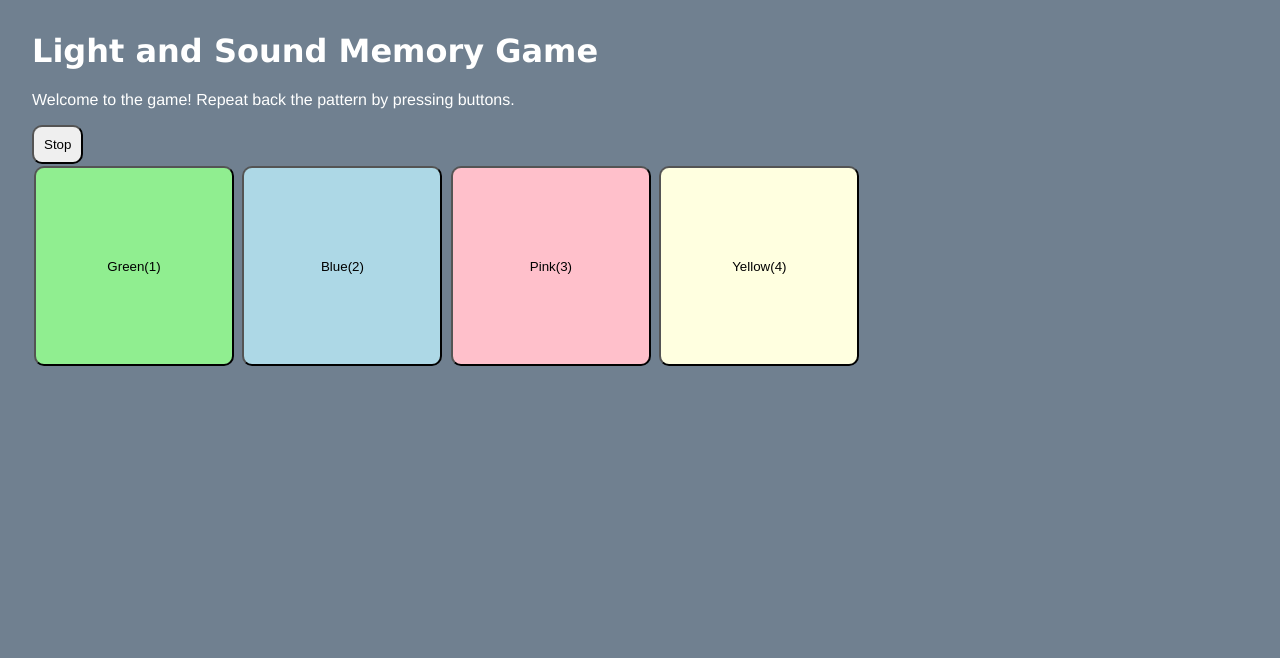
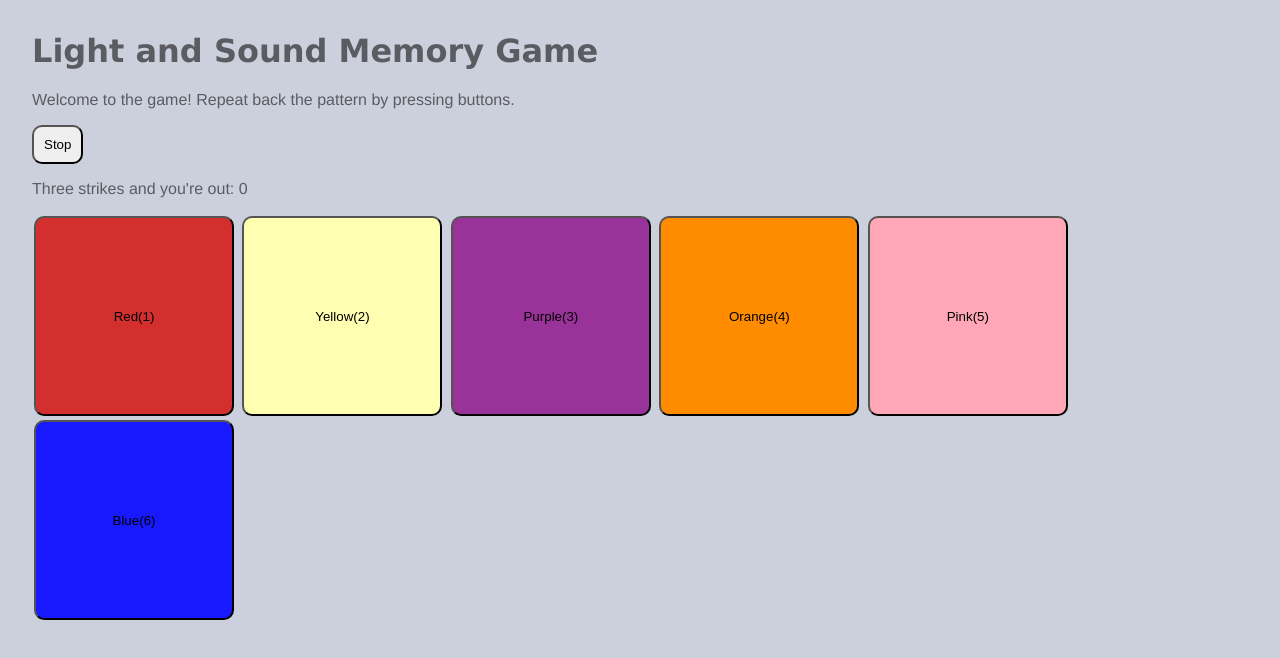
Before and after one commit to pablopena1223/LightAndSoundGame, a plain HTML site: page index.html in a window 1280 px wide. Both pictures are taken after a click on the button "Start". Drawn offline with Linux system fonts and the light colour scheme.

Commit message:
Optional features implemented. Images, colors, additional buttons, random pattern

```diff
--- a/index.html
+++ b/index.html
@@ -22,11 +22,15 @@
 
     <button id="stopBtn" class="hidden" onclick="stopGame()"> Stop </button>
 
+    <p id="mistakes"></p>
+
     <div id="gameButtonArea">
-      <button id="button1" onclick="guess(1)" onmousedown="startTone(1)" onmouseup="stopTone()">Green(1)</button>
-      <button id="button2" onclick="guess(2)" onmousedown="startTone(2)" onmouseup="stopTone()">Blue(2)</button>
-      <button id="button3" onclick="guess(3)" onmousedown="startTone(3)" onmouseup="stopTone()">Pink(3)</button>
-      <button id="button4" onclick="guess(4)" onmousedown="startTone(4)" onmouseup="stopTone()">Yellow(4)</button>
+      <button id="button1" onclick="guess(1)" onmousedown="startTone(1)" onmouseup="stopTone()">Red(1)</button>
+      <button id="button2" onclick="guess(2)" onmousedown="startTone(2)" onmouseup="stopTone()">Yellow(2)</button>
+      <button id="button3" onclick="guess(3)" onmousedown="startTone(3)" onmouseup="stopTone()">Purple(3)</button>
+      <button id="button4" onclick="guess(4)" onmousedown="startTone(4)" onmouseup="stopTone()">Orange(4)</button>
+      <button id="button5" onclick="guess(5)" onmousedown="startTone(5)" onmouseup="stopTone()">Pink(5)</button>
+      <button id="button6" onclick="guess(6)" onmousedown="startTone(6)" onmouseup="stopTone()">Blue(6)</button>
     </div>
 
 
--- a/script.js
+++ b/script.js
@@ -1,19 +1,27 @@
 // global constants
-const clueHoldTime = 1000//how long to hold each clue's light/sound (milliseconds)
 const cluePauseTime = 333; //how long to pause in between clues
 const nextClueWaitTime = 1000; //how long to wait before starting playback of the clue sequence
 
 //Global Variables
 //pattern the user is suppose to click the buttons in
-var pattern = [2, 2, 4, 3, 2, 1, 2, 4];
+var pattern = [1, 2, 3, 4, 5, 6, 6, 1, 4, 5];
 var progress = 0;
 var gamePlaying = false;
 var tonePlaying = false;
 var volume = 0.5;  //must be between 0.0 and 1.0
 var guessCounter = 0;
+var clueHoldTime = 1000//how long to hold each clue's light/sound (milliseconds). var bc we decrease time later on
+var mistakes; //allow user up to two mistakes
 
 //onclick, show stopBtn and hide startBtn
 function startGame() {
+  // reset the time when gameStarts. Otherwise it carries over
+  clueHoldTime = 1000
+  // randomize pattern
+  shuffle(pattern);
+  //initialization of mistakes and show on page
+  mistakes = 0;
+  document.getElementById("mistakes").innerHTML = "Three strikes and you're out: " + mistakes;
   //initialize game variables
   progress = 0;
   gamePlaying = true;
@@ -24,16 +32,18 @@ function startGame() {
 }
 //onclick, show startbtn and hide stopBtn
 function stopGame() {
+  mistakes = 0;
+  document.getElementById("mistakes").innerHTML = "Three strikes and you're out: " + mistakes;
   gamePlaying = false;
   document.getElementById("startBtn").classList.remove("hidden");
   document.getElementById("stopBtn").classList.add("hidden");
 }
 
 function lightButton(btn) {
-  document.getElementById("button"+btn).classList.add("lit")
+  document.getElementById("button"+btn).classList.add("lit");
 }
 function clearButton(btn){
-  document.getElementById("button"+btn).classList.remove("lit")
+  document.getElementById("button"+btn).classList.remove("lit");
 }
 
 function playSingleClue(btn) {
@@ -47,6 +57,7 @@ function playSingleClue(btn) {
 function playClueSequence() {
   guessCounter = 0;
   let delay = nextClueWaitTime; //set delay to initial wait time
+  clueHoldTime -= 80; // we decrease the clueHoldTime each time a turn is over so the next turn is faster
   for (let i = 0; i <= progress; i++) {
     //for each clue that is revealed so far
     console.log("play single clue: " + pattern[i] + " in " + delay + "ms");
@@ -85,43 +96,69 @@ function guess(btn){
       guessCounter++;
     }
   }else{
-    loseGame();
+    // increase mistakes and show on screen. If mistakes == 3 then you loseGame() is invoked
+    mistakes++;
+    document.getElementById("mistakes").innerHTML = "Three strikes and you're out: " + mistakes;
+    if(mistakes == 3){
+      loseGame();
+    }
   }
 }
 
+function shuffle(array) {
+  var currentIndex = array.length, temporaryValue, randomIndex;
+
+  // While there remain elements to shuffle...
+  while (0 !== currentIndex) {
+
+    // Pick a remaining element...
+    randomIndex = Math.floor(Math.random() * currentIndex);
+    currentIndex -= 1;
+
+    // And swap it with the current element.
+    temporaryValue = array[currentIndex];
+    array[currentIndex] = array[randomIndex];
+    array[randomIndex] = temporaryValue;
+  }
+
+  return array;
+}
+
+//Page Initialization
+// Init Sound Synthesizer
+var context = new AudioContext();
+var o = context.createOscillator();
+var g = context.createGain();
+g.connect(context.destination);
+g.gain.setValueAtTime(0,context.currentTime);
+o.connect(g);
+o.start(0);
+
 // Sound Synthesis Functions
 const freqMap = {
-  1: 261.6,
-  2: 329.6,
-  3: 392,
-  4: 466.2
-}
+  1: 250,
+  2: 350,
+  3: 450,
+  4: 300,
+  5: 400,
+  6: 500
+};
 function playTone(btn,len){
-  o.frequency.value = freqMap[btn]
-  g.gain.setTargetAtTime(volume,context.currentTime + 0.05,0.025)
-  tonePlaying = true
+  o.frequency.value = freqMap[btn];
+  g.gain.setTargetAtTime(volume,context.currentTime + 0.05,0.025);
+  tonePlaying = true;
   setTimeout(function(){
-    stopTone()
+    stopTone();
   },len)
 }
 function startTone(btn){
   if(!tonePlaying){
-    o.frequency.value = freqMap[btn]
-    g.gain.setTargetAtTime(volume,context.currentTime + 0.05,0.025)
-    tonePlaying = true
+    o.frequency.value = freqMap[btn];
+    g.gain.setTargetAtTime(volume,context.currentTime + 0.05,0.025);
+    tonePlaying = true;
   }
 }
 function stopTone(){
-    g.gain.setTargetAtTime(0,context.currentTime + 0.05,0.025)
-    tonePlaying = false
+    g.gain.setTargetAtTime(0,context.currentTime + 0.05,0.025);
+    tonePlaying = false;
 }
-
-//Page Initialization
-// Init Sound Synthesizer
-var context = new AudioContext()
-var o = context.createOscillator()
-var g = context.createGain()
-g.connect(context.destination)
-g.gain.setValueAtTime(0,context.currentTime)
-o.connect(g)
-o.start(0)
--- a/style.css
+++ b/style.css
@@ -2,8 +2,8 @@
 body {
   font-family: helvetica, arial, sans-serif;
   margin: 2em;
-  background-color: slategrey;
-  color: white;
+  background-color: #ccd0dc;
+  color: #5a5c62;
 }
 
 h1 {
@@ -21,6 +21,9 @@ button {
   width: 200px;
   height: 200px;
   margin: 2px;
+  background-repeat: no-repeat;
+  background-size: contain;
+  background-position: center;
 }
 
 /*hide the end button */
@@ -30,29 +33,43 @@ button {
 
 /*:active shows the color once button is clicked */
 #button1 {
-  background: lightgreen;
+  background-color: #d42f2f;
 }
 #button1:active, #button1.lit {
-  background: green;
+  background-image: url("https://cdn.glitch.com/dd9579bd-4f5a-4b8e-b37e-16a1e33f411f%2FJiraiya.png?v=1616726666177");
 }
 
 #button2 {
-  background: lightblue;
+  background: #ffffb2;
 }
 #button2:active, #button2.lit {
-  background: blue;
+  background-image: url("https://cdn.glitch.com/dd9579bd-4f5a-4b8e-b37e-16a1e33f411f%2FTsunade.png?v=1616727769551");
 }
 
 #button3 {
-  background: pink;
+  background: #993299;
 }
 #button3:active, #button3.lit {
-  background: red;
+  background-image: url("https://cdn.glitch.com/dd9579bd-4f5a-4b8e-b37e-16a1e33f411f%2FOrochimaru.png?v=1616726836608");
 }
 
 #button4 {
-  background: lightyellow;
+  background: #FF8C00;
 }
 #button4:active, #button4.lit {
-  background: yellow;
+  background-image: url("https://cdn.glitch.com/dd9579bd-4f5a-4b8e-b37e-16a1e33f411f%2FNaruto.png?v=1616729516473");
 }
+
+#button5 {
+  background: #ffa7b6;
+}
+#button5:active, #button5.lit {
+  background-image: url("https://cdn.glitch.com/dd9579bd-4f5a-4b8e-b37e-16a1e33f411f%2FSakura2.png?v=1616729732509");
+}
+
+#button6 {
+  background: #1919ff;
+}
+#button6:active, #button6.lit {
+  background-image: url("https://cdn.glitch.com/dd9579bd-4f5a-4b8e-b37e-16a1e33f411f%2FSasuke.png?v=1616729983093");
+}
```
Also changed, not shown: 2 other files.
